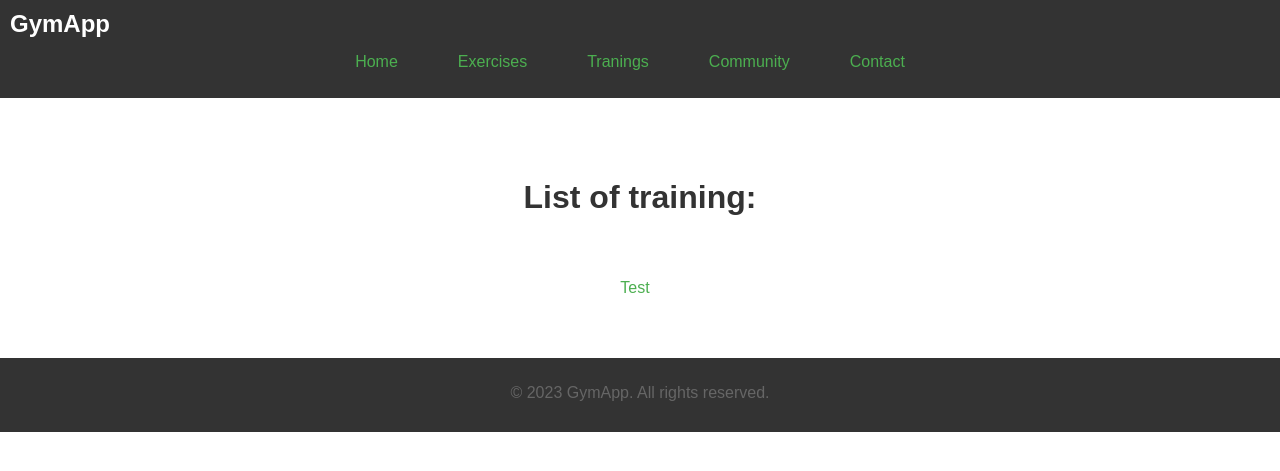
After one commit to krykamyq/GymApp, a Django app: page /tranings in a window 1280 px wide. The commit adds this page. Shown: the top 471 px of the page. Run offline with Django 4.2, Linux system fonts and the light colour scheme; data comes from the database, SQL or seed files in the repository; both versions use the stored data as it was after the commit.

Commit message:
Traning page

```diff
--- a/GymApp/exercise/admin.py
+++ b/GymApp/exercise/admin.py
@@ -5,7 +5,7 @@ from .models import *
 
 admin.site.register(Exercise)
 admin.site.register(MuscleGroup)
-admin.site.register(Reps)
+
 admin.site.register(CircuitWorkout)
-admin.site.register(SeriesWorkout)
+
 admin.site.register(Traning)
--- a/GymApp/exercise/models.py
+++ b/GymApp/exercise/models.py
@@ -13,6 +13,7 @@ class Exercise(models.Model):
     description = models.TextField(max_length=2000, blank=True, null=True)
     muscle = models.ManyToManyField(MuscleGroup)
     isRepEx = models.BooleanField(default=True)
+    isAccepted = models.BooleanField(default=False)
 
 
     def __str__(self):
--- a/GymApp/exercise/templates/exercise.html
+++ b/GymApp/exercise/templates/exercise.html
@@ -1,7 +1,7 @@
 {% extends 'main.html' %}
 
 {% block content %}
-{% if request.user.is_authenticated %}
+{% if request.user.is_authenticatedcd  %}
 <a href="{% url 'createexercise' %}">Create exercise</a>
 {% endif %}
 <h1>List of exercises: </h1>
--- /dev/null
+++ b/GymApp/exercise/templates/traning.html
@@ -0,0 +1,18 @@
+{% extends 'main.html' %}
+
+
+{% block content %}
+
+    <h1>List of training: </h1>
+
+    <div class="exerciselist">
+        <ul class="additional-menu">
+            {% for traning in tranings %}
+            <li>
+                <a href="{% url 'traning' traning.id %}" >{{ traning.name }}</a>
+            </li>
+            {% endfor %}
+        </ul>
+        </div>
+
+{% endblock content %}
--- a/GymApp/exercise/urls.py
+++ b/GymApp/exercise/urls.py
@@ -9,5 +9,9 @@ urlpatterns = [
 
 
     path('exercise', views.exercise, name = 'exercise'),
-    path('exercise/create', views.create_exercise, name="createexercise")
+    path('exercise/create', views.create_exercise, name="createexercise"),
+
+    path('tranings', views.tranings, name='tranings'),
+    path('tranings/<str:pk>', views.traning, name='traning')
+
 ]
--- a/GymApp/exercise/views.py
+++ b/GymApp/exercise/views.py
@@ -14,8 +14,21 @@ from django.contrib.auth.decorators import login_required
 def home(request):
     return render(request , "home.html")
 
+def tranings(request):
+    tranings = Traning.objects.all()
+
+    context ={'tranings': tranings}
+    return render(request, 'traning.html',context)
+
+def traning(request, pk):
+    traning = Traning.objects.get(id=pk)
+
+    context = {'traning':traning}
+    return render(request, 'traningg.html', context)
+
+
 def exercise(request):
-    exercises = Exercise.objects.all()
+    exercises = Exercise.objects.filter(isAccepted=True)
 
     context = {'exercises': exercises}
     return render(request, 'exercise.html', context)
--- a/GymApp/templates/navbar.html
+++ b/GymApp/templates/navbar.html
@@ -3,7 +3,7 @@
 <ul class="main-menu">
     <li><a href="{% url 'home' %}">Home</a></li>
     <li><a href="{% url 'exercise' %}">Exercises</a></li>
-    <li><a href="#">Progress Tracking</a></li>
+    <li><a href="{% url 'tranings' %}">Tranings</a></li>
     <li><a href="#">Community</a></li>
     <li><a href="#">Contact</a></li>
 </ul>
```
Also changed, not shown: GymApp/exercise/templates/createTraning.html (added, +7 -0 lines), GymApp/exercise/templates/traningg.html (added, +15 -0 lines), GymApp/db.sqlite3, GymApp/exercise/migrations/0003_exercise_isaccepted.py (added), GymApp/exercise/migrations/0004_remove_seriesworkout_exercise_and_more.py (added), GymApp/exercise/migrations/0005_reps_seriesworkout_circuitworkout_exercises_and_more.py (added).
